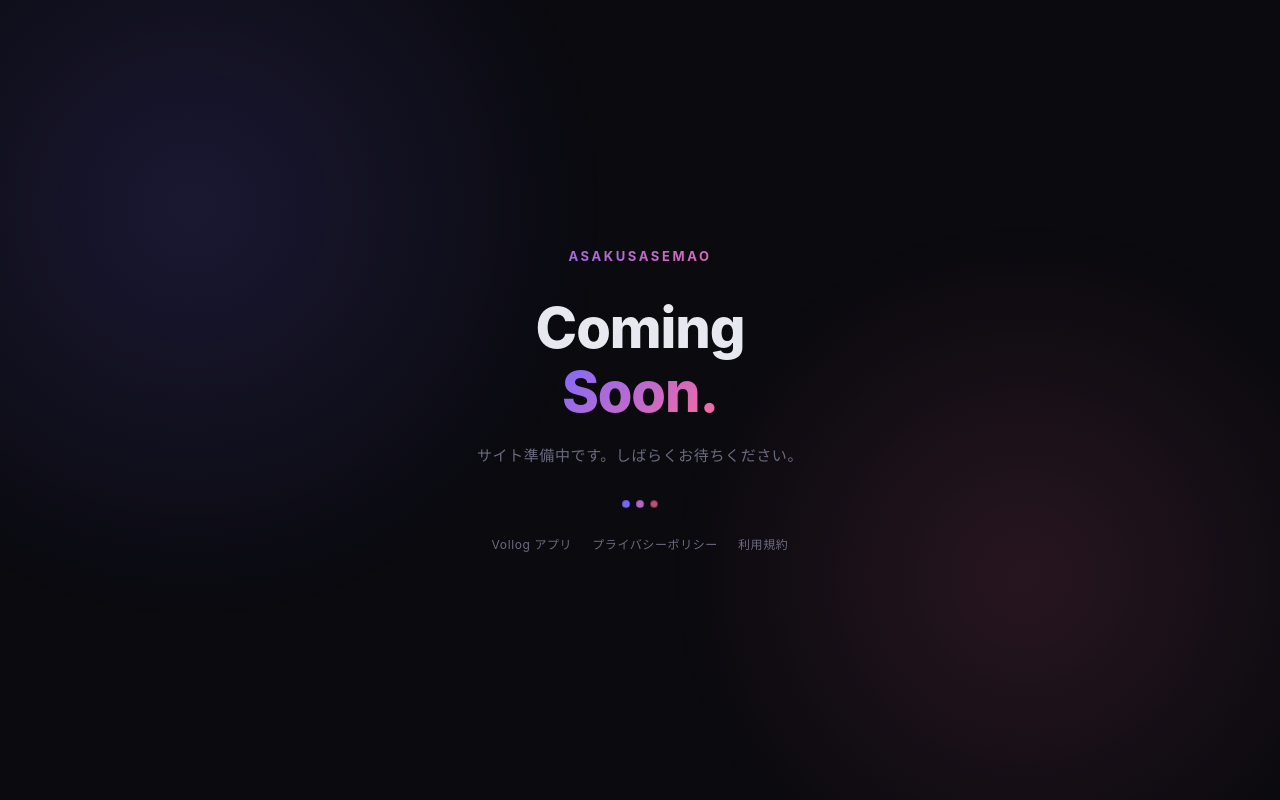
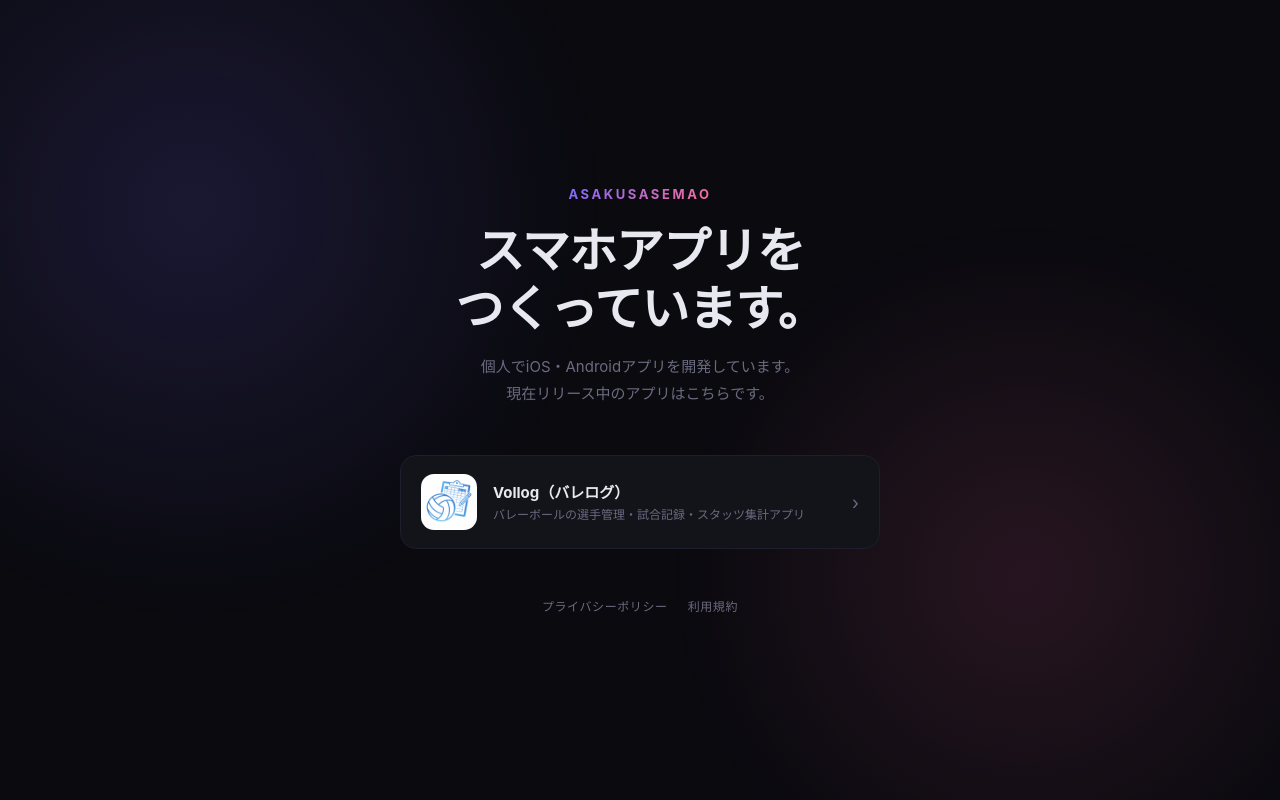
Before and after one commit to asakusasemao/asakusasemao.github.io, a plain HTML site: page index.html in a window 1280 px wide. Drawn offline with Linux system fonts and the light colour scheme.

Commit message:
Update top page with app introduction and Vollog link

```diff
--- a/index.html
+++ b/index.html
@@ -13,6 +13,8 @@
 
     :root {
       --bg: #0a0a0f;
+      --card: #13131a;
+      --border: #1e1e2e;
       --accent: #7c6aff;
       --accent2: #ff6a9b;
       --text: #e8e8f0;
@@ -25,9 +27,7 @@
       color: var(--text);
       min-height: 100vh;
       display: flex;
-      align-items: center;
-      justify-content: center;
-      overflow: hidden;
+      flex-direction: column;
     }
 
     body::before {
@@ -39,6 +39,7 @@
       height: 70vw;
       background: radial-gradient(circle, rgba(124,106,255,0.15) 0%, transparent 65%);
       pointer-events: none;
+      z-index: 0;
     }
     body::after {
       content: "";
@@ -49,13 +50,19 @@
       height: 60vw;
       background: radial-gradient(circle, rgba(255,106,155,0.12) 0%, transparent 65%);
       pointer-events: none;
+      z-index: 0;
     }
 
-    .center {
-      text-align: center;
+    main {
       position: relative;
       z-index: 1;
-      animation: fadeUp 0.8s ease both;
+      flex: 1;
+      display: flex;
+      flex-direction: column;
+      align-items: center;
+      justify-content: center;
+      padding: 60px 24px;
+      text-align: center;
     }
 
     .logo {
@@ -67,62 +74,90 @@
       -webkit-background-clip: text;
       -webkit-text-fill-color: transparent;
       background-clip: text;
-      margin-bottom: 32px;
+      margin-bottom: 20px;
+      animation: fadeUp 0.6s ease both;
     }
 
     h1 {
-      font-size: clamp(32px, 8vw, 56px);
+      font-size: clamp(28px, 7vw, 48px);
       font-weight: 800;
       letter-spacing: -0.02em;
-      line-height: 1.15;
-      margin-bottom: 20px;
+      line-height: 1.2;
+      margin-bottom: 16px;
+      animation: fadeUp 0.6s 0.05s ease both;
     }
 
-    .gradient {
-      background: linear-gradient(135deg, var(--accent), var(--accent2));
-      -webkit-background-clip: text;
-      -webkit-text-fill-color: transparent;
-      background-clip: text;
+    .desc {
+      font-size: 15px;
+      color: var(--muted);
+      line-height: 1.8;
+      max-width: 420px;
+      margin-bottom: 48px;
+      animation: fadeUp 0.6s 0.1s ease both;
     }
 
-    p {
-      font-size: 15px;
-      color: var(--muted);
-      letter-spacing: 0.04em;
+    /* App card */
+    .apps {
+      width: 100%;
+      max-width: 480px;
+      display: flex;
+      flex-direction: column;
+      gap: 16px;
+      margin-bottom: 48px;
+      animation: fadeUp 0.6s 0.15s ease both;
     }
 
-    .dots {
+    .app-card {
       display: flex;
-      justify-content: center;
-      gap: 8px;
-      margin-top: 36px;
-    }
-    .dot {
-      width: 6px;
-      height: 6px;
-      border-radius: 50%;
-      background: var(--accent);
-      opacity: 0.4;
-      animation: pulse 1.4s ease-in-out infinite;
-    }
-    .dot:nth-child(2) { animation-delay: 0.2s; background: color-mix(in srgb, var(--accent) 50%, var(--accent2)); }
-    .dot:nth-child(3) { animation-delay: 0.4s; background: var(--accent2); }
-
-    @keyframes pulse {
-      0%, 100% { opacity: 0.3; transform: scale(1); }
-      50%       { opacity: 1;   transform: scale(1.3); }
+      align-items: center;
+      gap: 16px;
+      background: var(--card);
+      border: 1px solid var(--border);
+      border-radius: 16px;
+      padding: 18px 20px;
+      text-decoration: none;
+      color: var(--text);
+      text-align: left;
+      transition: border-color 0.2s, transform 0.15s;
     }
 
-    @keyframes fadeUp {
-      from { opacity: 0; transform: translateY(24px); }
-      to   { opacity: 1; transform: translateY(0); }
+    .app-card:hover {
+      border-color: rgba(124,106,255,0.5);
+      transform: translateY(-2px);
     }
 
+    .app-card img {
+      width: 56px;
+      height: 56px;
+      border-radius: 13px;
+      flex-shrink: 0;
+    }
+
+    .app-card-text h2 {
+      font-size: 15px;
+      font-weight: 700;
+      margin-bottom: 4px;
+    }
+
+    .app-card-text p {
+      font-size: 12px;
+      color: var(--muted);
+      line-height: 1.5;
+    }
+
+    .app-card-arrow {
+      margin-left: auto;
+      color: var(--muted);
+      font-size: 18px;
+      flex-shrink: 0;
+    }
+
+    /* Footer links */
     .links {
       display: flex;
       justify-content: center;
       gap: 20px;
-      margin-top: 28px;
+      animation: fadeUp 0.6s 0.2s ease both;
     }
     .links a {
       font-size: 12px;
@@ -131,26 +166,35 @@
       letter-spacing: 0.05em;
       transition: color 0.2s;
     }
-    .links a:hover {
-      color: var(--accent);
+    .links a:hover { color: var(--accent); }
+
+    @keyframes fadeUp {
+      from { opacity: 0; transform: translateY(20px); }
+      to   { opacity: 1; transform: translateY(0); }
     }
   </style>
 </head>
 <body>
-  <div class="center">
+  <main>
     <p class="logo">AsakusaSemao</p>
-    <h1>Coming<br><span class="gradient">Soon.</span></h1>
-    <p>サイト準備中です。しばらくお待ちください。</p>
-    <div class="dots">
-      <div class="dot"></div>
-      <div class="dot"></div>
-      <div class="dot"></div>
+    <h1>スマホアプリを<br>つくっています。</h1>
+    <p class="desc">個人でiOS・Androidアプリを開発しています。<br>現在リリース中のアプリはこちらです。</p>
+
+    <div class="apps">
+      <a class="app-card" href="/vollog-app.html">
+        <img src="/vollog-icon.png" alt="Vollogアイコン" />
+        <div class="app-card-text">
+          <h2>Vollog（バレログ）</h2>
+          <p>バレーボールの選手管理・試合記録・スタッツ集計アプリ</p>
+        </div>
+        <span class="app-card-arrow">›</span>
+      </a>
     </div>
+
     <div class="links">
-      <a href="/vollog-app.html">Vollog アプリ</a>
       <a href="/vollog-privacy.html">プライバシーポリシー</a>
       <a href="/vollog-terms.html">利用規約</a>
     </div>
-  </div>
+  </main>
 </body>
 </html>
```
